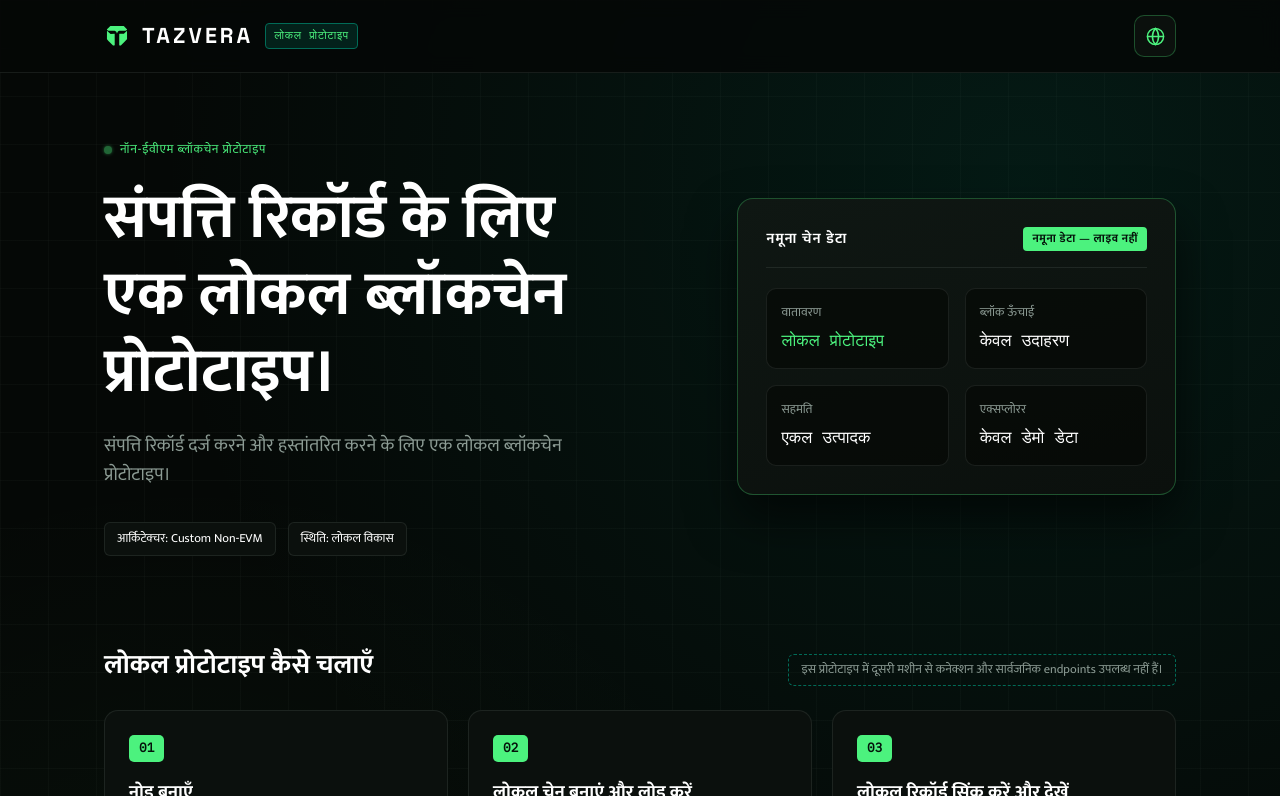
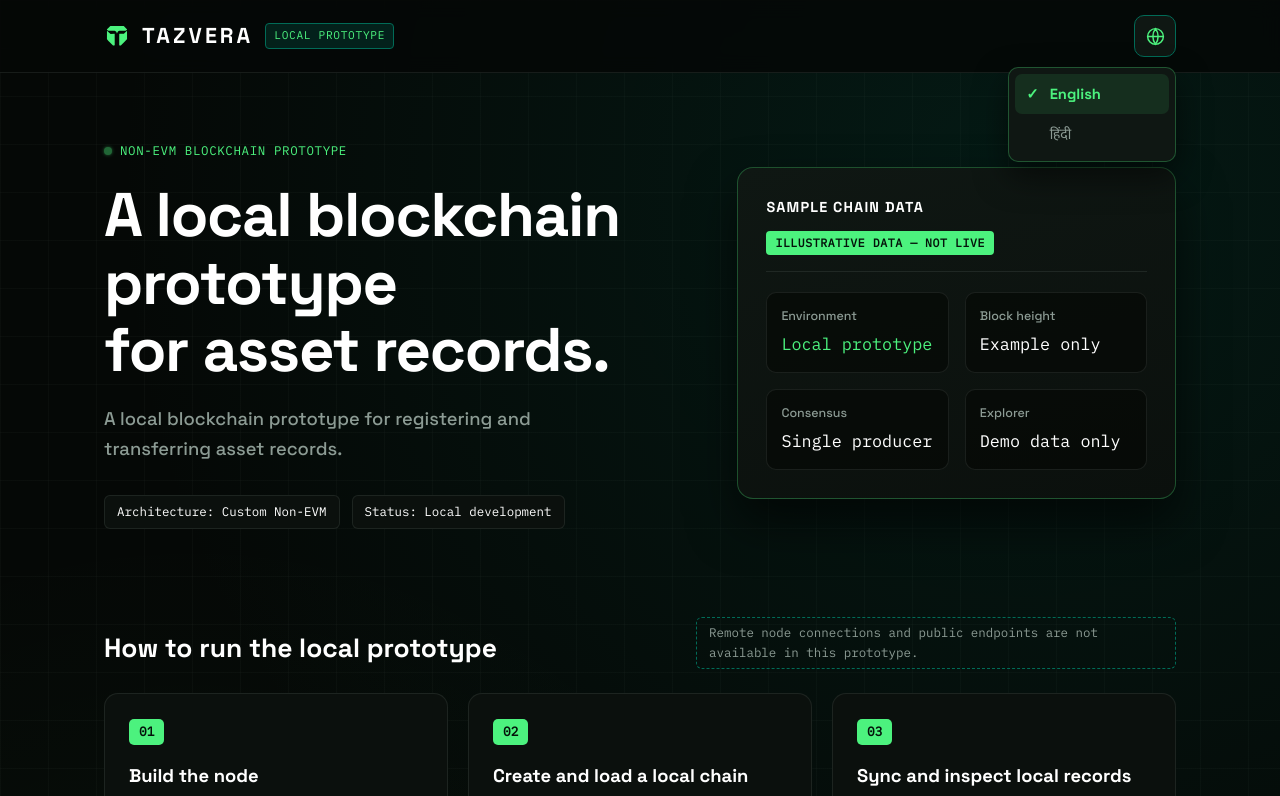
Before and after one commit to tazvera/tazvera-chain, a plain HTML site: page explorer/testnet.html in a window 1280 px wide. Both pictures are taken after a click on the button "Open language menu". Shown: the top 796 px of the page. Drawn offline with Linux system fonts and the light colour scheme.

Commit message:
feat(explorer): add accessible language dropdown

```diff
--- a/explorer/testnet.html
+++ b/explorer/testnet.html
@@ -126,29 +126,66 @@
       color: var(--green-bright);
       letter-spacing: 0.06em;
     }
-    .lang-switch {
-      display: inline-flex;
-      align-items: center;
-    }
-    .lang-btn {
-      display: inline-grid;
+    .language-picker { position: relative; flex: 0 0 auto; }
+    .language-trigger {
+      display: grid;
       place-items: center;
       width: 42px;
       height: 42px;
-      padding: 0;
+      color: var(--text-white);
+      background: var(--bg-surface);
+      border: 1px solid var(--border-subtle);
+      border-radius: 10px;
+      cursor: pointer;
+      transition: color 0.2s ease, border-color 0.2s ease, background-color 0.2s ease;
+    }
+    .language-trigger:hover, .language-trigger[aria-expanded="true"] {
       color: var(--green-bright);
-      background: var(--bg-surface);
+      border-color: var(--green-deep);
+      background: var(--bg-elevated);
+    }
+    .language-trigger svg { width: 21px; height: 21px; display: block; }
+    .language-menu {
+      position: absolute;
+      top: calc(100% + 10px);
+      right: 0;
+      z-index: 100;
+      width: max-content;
+      min-width: 168px;
+      max-width: min(220px, calc(100vw - 32px));
+      padding: 6px;
+      background: var(--bg-elevated);
       border: 1px solid var(--border-green);
       border-radius: 10px;
+      box-shadow: 0 14px 32px rgba(0, 0, 0, 0.55);
+    }
+    .language-menu[hidden] { display: none; }
+    .language-option {
+      display: flex;
+      align-items: center;
+      gap: 10px;
+      width: 100%;
+      min-height: 40px;
+      padding: 8px 10px;
+      color: var(--text-muted);
+      background: transparent;
+      border: 0;
+      border-radius: 7px;
+      text-align: left;
+      font: 500 0.92rem var(--font-en);
       cursor: pointer;
-      transition: background-color 0.2s ease, border-color 0.2s ease, transform 0.2s ease;
     }
-    .lang-btn:hover {
+    .language-option[data-lang="hi"] { font-family: var(--font-hi); }
+    .language-option:hover, .language-option:focus-visible {
+      color: var(--text-white);
+      background: rgba(76, 242, 126, 0.08);
+    }
+    .language-option[aria-checked="true"] {
+      color: var(--green-bright);
       background: rgba(76, 242, 126, 0.10);
-      border-color: var(--green-bright);
+      font-weight: 700;
     }
-    .lang-btn:active { transform: scale(0.96); }
-    .lang-btn svg { width: 21px; height: 21px; display: block; }
+    .language-check { width: 1em; flex: 0 0 1em; text-align: center; }
 
     .hero-section {
       padding: 64px 0 48px;
@@ -386,13 +423,18 @@
         <span class="wordmark">TAZVERA</span>
         <span class="nav-badge" data-i18n="top_badge"></span>
       </div>
-      <div class="lang-switch">
-        <button class="lang-btn" id="lang-toggle" type="button" onclick="toggleLang()" aria-label="Switch language to Hindi" title="Switch language to Hindi">
-          <svg xmlns="http://www.w3.org/2000/svg" viewBox="0 0 24 24" fill="none" stroke="currentColor" stroke-width="1.7" stroke-linecap="round" stroke-linejoin="round" aria-hidden="true" focusable="false">
-            <circle cx="12" cy="12" r="9.25"></circle>
-            <path d="M2.9 12h18.2M12 2.75c2.35 2.5 3.55 5.58 3.55 9.25S14.35 18.75 12 21.25C9.65 18.75 8.45 15.67 8.45 12S9.65 5.25 12 2.75Z"></path>
+      <div class="language-picker" id="language-picker">
+        <button class="language-trigger" id="language-trigger" type="button"
+          aria-label="Open language menu" aria-haspopup="menu" aria-expanded="false"
+          aria-controls="language-menu">
+          <svg xmlns="http://www.w3.org/2000/svg" viewBox="0 0 24 24" fill="none"
+            stroke="currentColor" stroke-width="1.7" stroke-linecap="round" stroke-linejoin="round"
+            aria-hidden="true" focusable="false">
+            <circle cx="12" cy="12" r="9"></circle>
+            <path d="M3 12h18M12 3a15 15 0 0 1 0 18M12 3a15 15 0 0 0 0 18"></path>
           </svg>
         </button>
+        <div class="language-menu" id="language-menu" role="menu" aria-label="Choose language" hidden></div>
       </div>
     </div>
   </header>
@@ -684,13 +726,70 @@
       }
     };
 
-    function toggleLang() {
-      const current = document.documentElement.lang === 'hi' ? 'hi' : 'en';
-      setLang(current === 'en' ? 'hi' : 'en');
+    // Add future languages here and add matching entries to the TEXT table.
+    const LANGUAGES = [
+      { code: 'en', label: 'English' },
+      { code: 'hi', label: 'हिंदी' }
+    ];
+    const languagePicker = document.getElementById('language-picker');
+    const languageTrigger = document.getElementById('language-trigger');
+    const languageMenu = document.getElementById('language-menu');
+    let activeLanguageIndex = 0;
+
+    function renderLanguageMenu() {
+      languageMenu.replaceChildren();
+      LANGUAGES.forEach((language) => {
+        const item = document.createElement('button');
+        item.type = 'button';
+        item.className = 'language-option';
+        item.dataset.lang = language.code;
+        item.setAttribute('role', 'menuitem');
+        item.setAttribute('tabindex', '-1');
+        item.setAttribute('aria-checked', 'false');
+
+        const check = document.createElement('span');
+        check.className = 'language-check';
+        check.setAttribute('aria-hidden', 'true');
+        const label = document.createElement('span');
+        label.textContent = language.label;
+        item.append(check, label);
+        item.addEventListener('click', () => {
+          setLang(language.code);
+          closeLanguageMenu(true);
+        });
+        languageMenu.append(item);
+      });
+    }
+
+    function updateLanguageMenu(selected) {
+      const index = LANGUAGES.findIndex((language) => language.code === selected);
+      activeLanguageIndex = index >= 0 ? index : 0;
+      languageMenu.querySelectorAll('[role="menuitem"]').forEach((item, itemIndex) => {
+        const active = item.dataset.lang === selected;
+        item.setAttribute('aria-checked', String(active));
+        item.querySelector('.language-check').textContent = active ? '✓' : '';
+        item.classList.toggle('active', active);
+      });
+    }
+
+    function openLanguageMenu(focusSelected = true) {
+      languageMenu.hidden = false;
+      languageTrigger.setAttribute('aria-expanded', 'true');
+      if (focusSelected) {
+        const items = languageMenu.querySelectorAll('[role="menuitem"]');
+        items[activeLanguageIndex]?.focus();
+      }
+    }
+
+    function closeLanguageMenu(returnFocus = false) {
+      if (languageMenu.hidden) return;
+      languageMenu.hidden = true;
+      languageTrigger.setAttribute('aria-expanded', 'false');
+      if (returnFocus) languageTrigger.focus();
     }
 
     function setLang(lang) {
-      const selected = lang === 'hi' ? 'hi' : 'en';
+      const selected = LANGUAGES.some((language) => language.code === lang) ? lang : 'en';
       document.documentElement.lang = selected;
       document.body.classList.toggle('lang-hi', selected === 'hi');
 
@@ -702,12 +801,7 @@
         }
       });
 
-      const langToggle = document.getElementById('lang-toggle');
-      const nextLanguage = selected === 'en' ? 'Hindi' : 'English';
-      const accessibleLabel = 'Switch language to ' + nextLanguage;
-      langToggle.setAttribute('aria-label', accessibleLabel);
-      langToggle.setAttribute('title', accessibleLabel);
-
+      updateLanguageMenu(selected);
       try {
         localStorage.setItem('tz_lang', selected);
       } catch (error) {
@@ -715,11 +809,48 @@
       }
     }
 
+    languageTrigger.addEventListener('click', () => {
+      if (languageMenu.hidden) openLanguageMenu();
+      else closeLanguageMenu();
+    });
+
+    languageMenu.addEventListener('keydown', (event) => {
+      const items = Array.from(languageMenu.querySelectorAll('[role="menuitem"]'));
+      if (!items.length) return;
+      let nextIndex = activeLanguageIndex;
+      if (event.key === 'ArrowDown') nextIndex = (activeLanguageIndex + 1) % items.length;
+      else if (event.key === 'ArrowUp') nextIndex = (activeLanguageIndex - 1 + items.length) % items.length;
+      else if (event.key === 'Home') nextIndex = 0;
+      else if (event.key === 'End') nextIndex = items.length - 1;
+      else if (event.key === 'Escape') {
+        event.preventDefault();
+        closeLanguageMenu(true);
+        return;
+      } else {
+        return;
+      }
+      event.preventDefault();
+      activeLanguageIndex = nextIndex;
+      items[nextIndex].focus();
+    });
+
+    document.addEventListener('pointerdown', (event) => {
+      if (!languagePicker.contains(event.target)) closeLanguageMenu();
+    });
+
+    document.addEventListener('keydown', (event) => {
+      if (event.key === 'Escape' && !languageMenu.hidden) {
+        event.preventDefault();
+        closeLanguageMenu(true);
+      }
+    });
+
     (function initLanguage() {
+      renderLanguageMenu();
       let saved = 'en';
       try {
         const stored = localStorage.getItem('tz_lang');
-        if (stored === 'en' || stored === 'hi') saved = stored;
+        if (LANGUAGES.some((language) => language.code === stored)) saved = stored;
       } catch (error) {
         // Use English when local storage is unavailable.
       }
```
